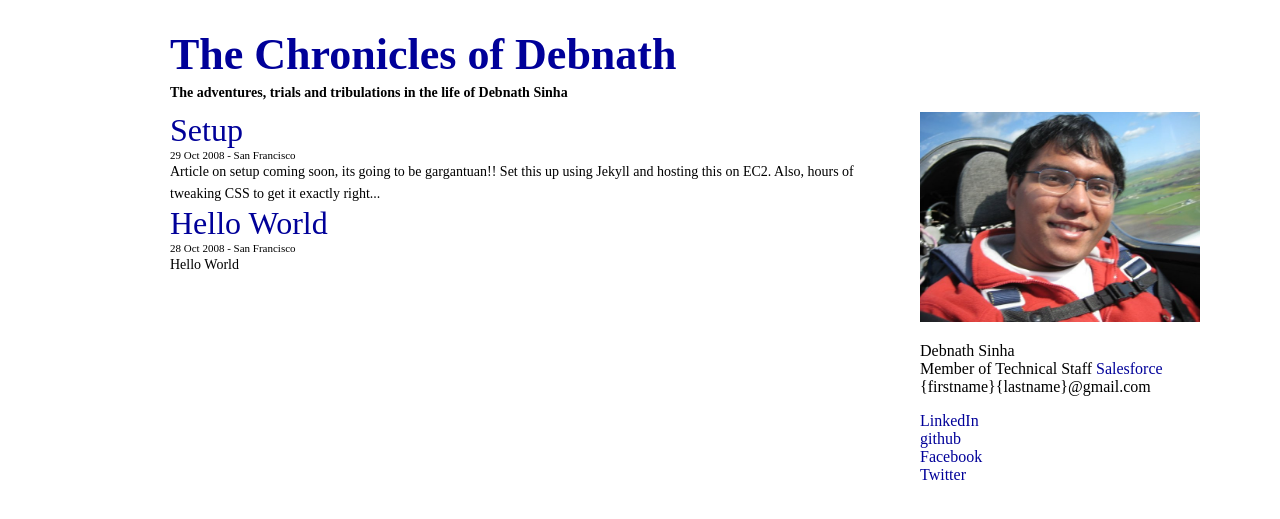
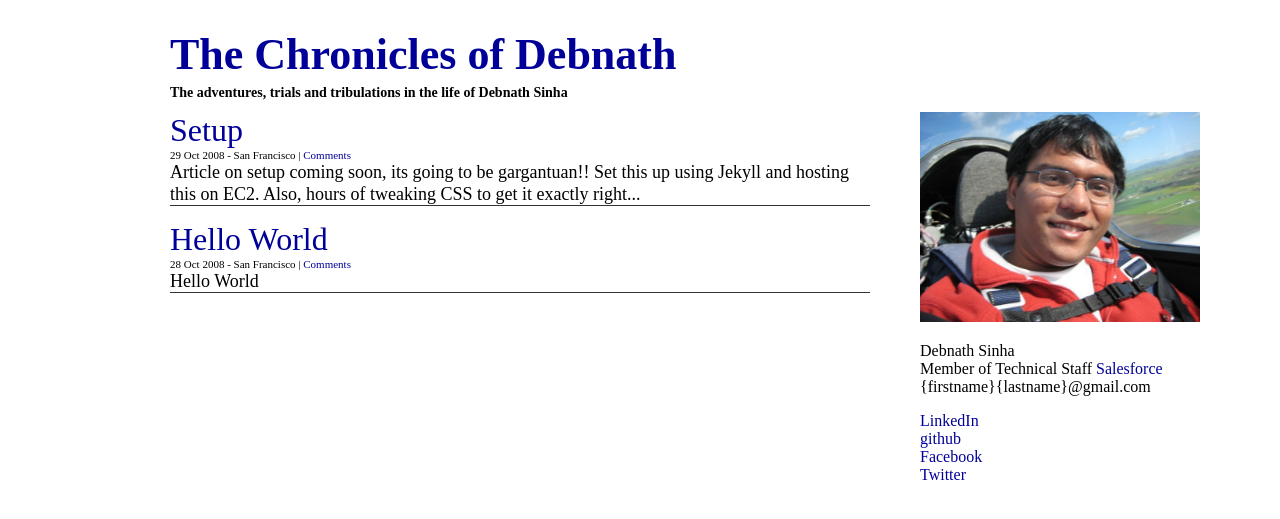
Before and after one commit to debnathsinha/debnathsinha.com, a Jekyll site: the page built from index.html, in a window 1280 px wide. Shown: the top 519 px of the page. Built offline with Jekyll 4.4.1, drawn with Linux system fonts in a browser that asks for light colours; comment, search, counter and statistics services are not loaded.

Commit message:
Adding comments

```diff
--- a/css/screen.css
+++ b/css/screen.css
@@ -63,7 +63,9 @@
 
 .post-content {
     test-align:left;
-    font-size:14px;
+    margin-bottom: 15px;
+    font-size:18px;
     line-height:22px;
     width: 700px;
+    border-bottom: 1px solid #333333;
 }
--- a/index.html
+++ b/index.html
@@ -10,7 +10,7 @@
 	  <a href="{{ post.url }}">{{ post.title }}</a>
 	</div>
 	<div class="post-date">
-	  {{ post.post-date }} - {{ post.loc }}
+	  {{ post.post-date }} - {{ post.loc }}  |  <a href="{{ post.url }}#disqus-thread">Comments</a>
 	</div>
 	<div class="post-content">
 	  {{ post.content }}
```
Also changed, not shown: _layouts/default.html (+12 -0 lines), _layouts/post.html (+31 -0 lines), 4 other files.
